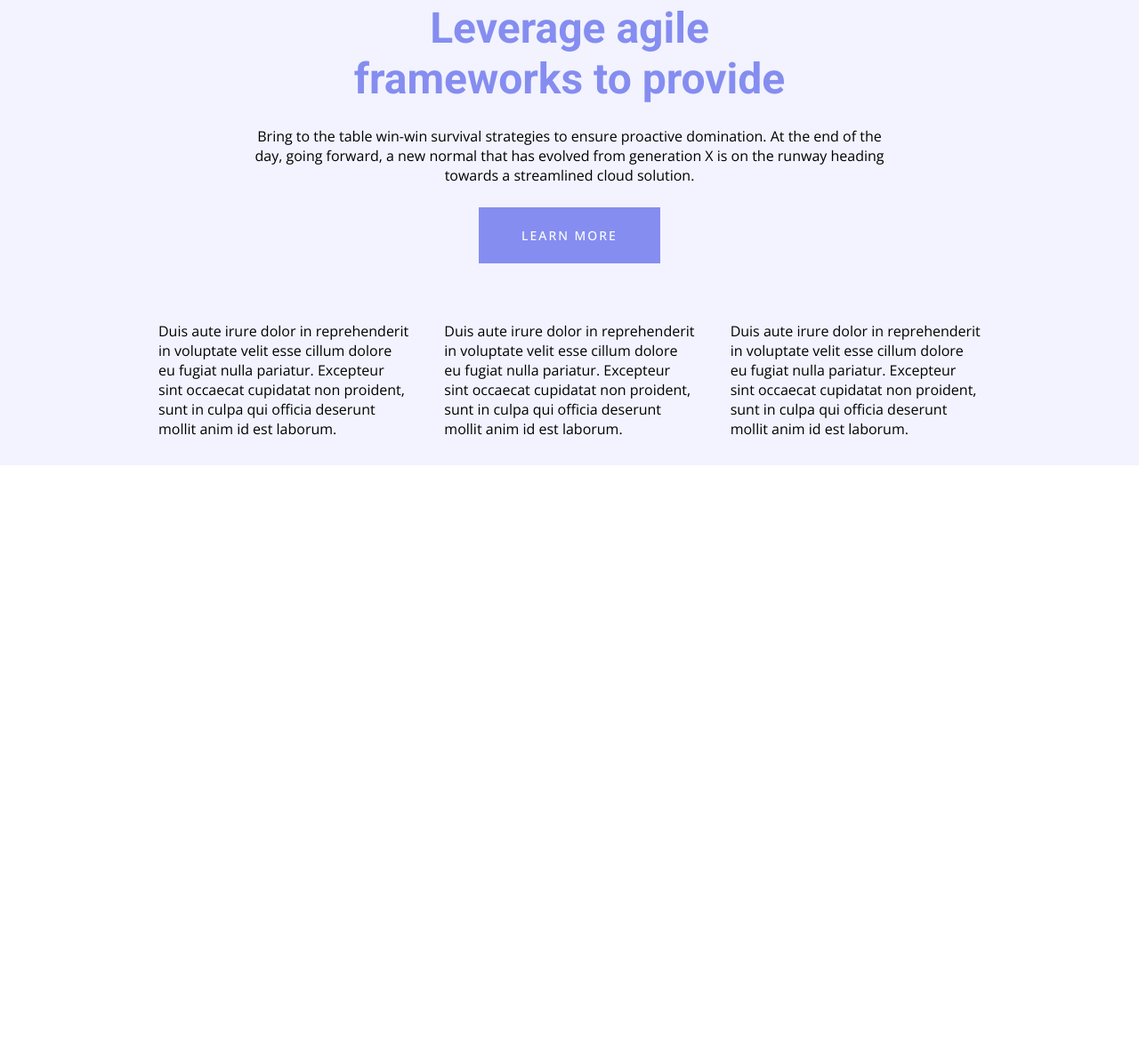
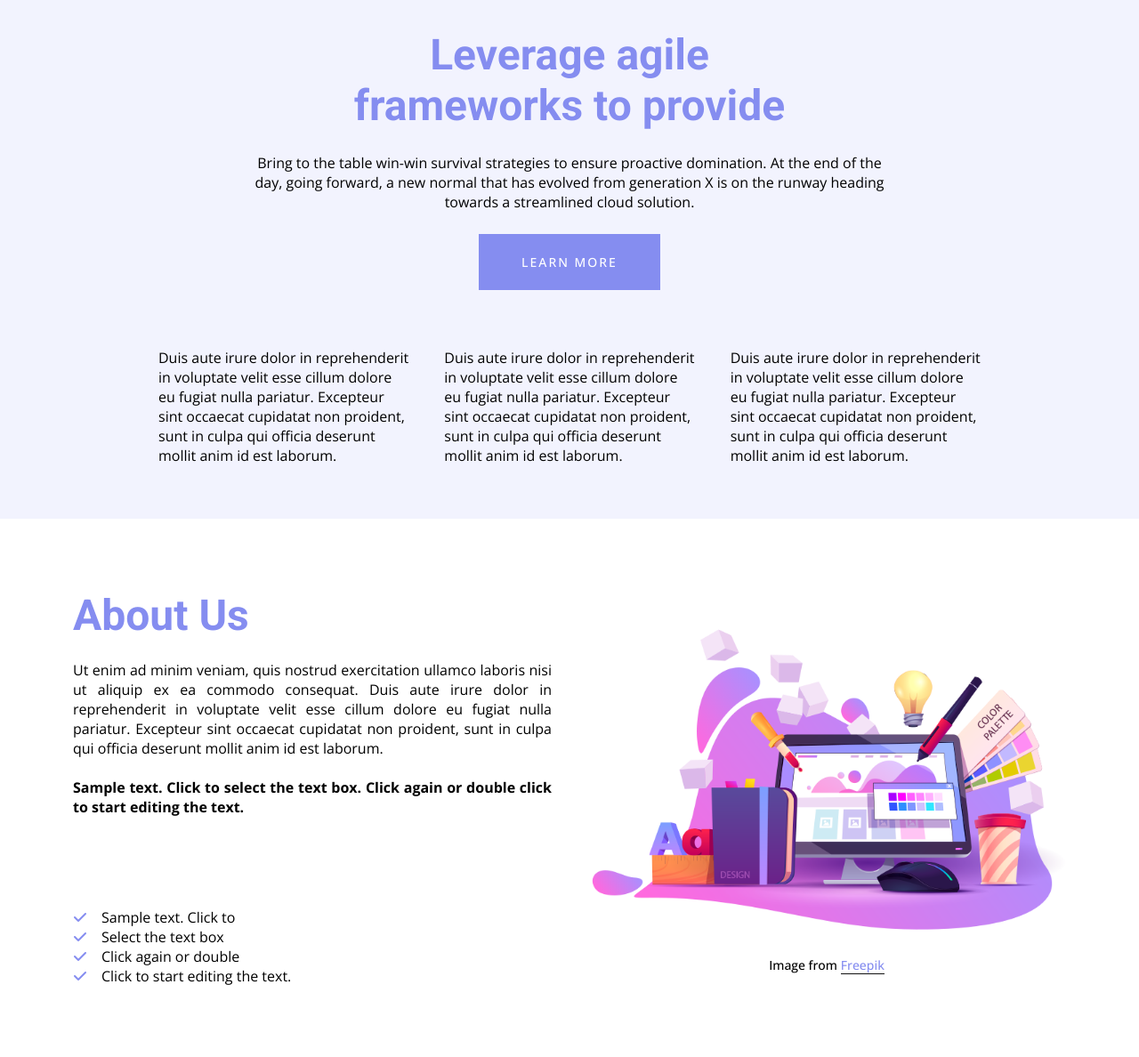
Before and after one commit to varunUk09/HTML_PROJECTS, a plain HTML site: page nicepage_10/index.html in a window 1280 px wide. Shown: the part 2356-3544 px from the top of the page at 89% size. Before the commit the page ends 2879 px from the top, so only its background shows below. Drawn offline with nearby package versions, Linux system fonts and the light colour scheme.

Commit message:
nicepage 10 about us page added

```diff
--- a/nicepage_10/index.html
+++ b/nicepage_10/index.html
@@ -145,6 +145,41 @@
 		</div>
 	</section>
 
+	<!-- About Us -->
+	<section class="about-us">
+		<div class="container flex">
+			<div class="col col-1 flex flex-col">
+				<h3 class="font-size-5">About Us</h3>
+				<p class="font-size-2">Ut enim ad minim veniam, quis nostrud exercitation ullamco laboris nisi ut aliquip ex ea commodo consequat. Duis aute irure dolor in reprehenderit in voluptate velit esse cillum dolore eu fugiat nulla pariatur. Excepteur sint occaecat cupidatat non proident, sunt in culpa qui officia deserunt mollit anim id est laborum.</p>
+
+				<p class="font-size-2"><b>Sample text. Click to select the text box. Click again or double click to start editing the text.</b></p>
+
+				<ul class="font-size-2">
+					<li class="flex flex-cross-center">
+						<i class="fa fa-check"></i>
+						<p>Sample text. Click to </p>
+					</li>
+					<li class="flex flex-cross-center">
+						<i class="fa fa-check"></i>
+						<p>Select the text box</p>
+					</li>
+					<li class="flex flex-cross-center">
+						<i class="fa fa-check"></i>
+						<p>Click again or double</p>
+					</li>
+					<li class="flex flex-cross-center">
+						<i class="fa fa-check"></i>
+						<p>Click to start editing the text.</p>
+					</li>
+				</ul>
+			</div>
+			<div class="col col-2 flex flex-col flex-cross-center  flex-main-center">
+				<img src="images/v08.png" >
+			    <h5 class="font-size-1 img-source">Image from <a href="#">Freepik</a></h5>
+			</div>
+		</div>
+	</section>
+
 	<script type="text/javascript" src="main.js"></script>
 </body>
 </html>
--- a/nicepage_10/style.css
+++ b/nicepage_10/style.css
@@ -340,7 +340,7 @@ body{
 
 /*levrage*/
 .levrage{
-    padding:2rem 0;
+    padding:5rem 0;
     background-color: var(--clr-blue-lighter);
     text-align: center;
 }
@@ -374,6 +374,54 @@ body{
 }
 
 
+/* about us */
+
+.about-us .container{
+    padding-top: 5rem;
+    padding-bottom: 5rem;
+    gap:2rem;
+    flex-wrap: wrap;
+}
+
+
+.about-us .container > .col{
+    flex:1;
+    padding:1rem;
+    gap:2.2rem;
+}
+
+.about-us .container > .col-1{
+    padding:3rem 1rem;
+}
+
+.about-us .container > .col-1 > p{
+    text-align: justify;
+}
+
+.about-us .container > .col-1 > ul{
+    margin-top:8rem;
+}
+
+.about-us .container > .col-1 > ul > li{
+    gap:1.6rem;
+}
+
+.about-us .container > .col-1 h3{
+    font-family: 'Roboto',sans-serif;
+}
+
+.about-us .container > .col-1 h3,i,
+.about-us .container > .col-2 h5 > a
+{
+    color:var(--clr-bluish);
+}
+
+.about-us .container > .col-2 > img{
+    object-fit: cover;
+    width: 100%;
+}
+
+
 
     /*====== media queries ======*/
 
@@ -397,6 +445,9 @@ body{
     .hero > .container > .content-2 > * {
         width: 47.5rem;
         height: 38.6rem;
+    }
+    .about-us .container > .col{
+        flex-basis: 100%;
     }
 }
 
```
